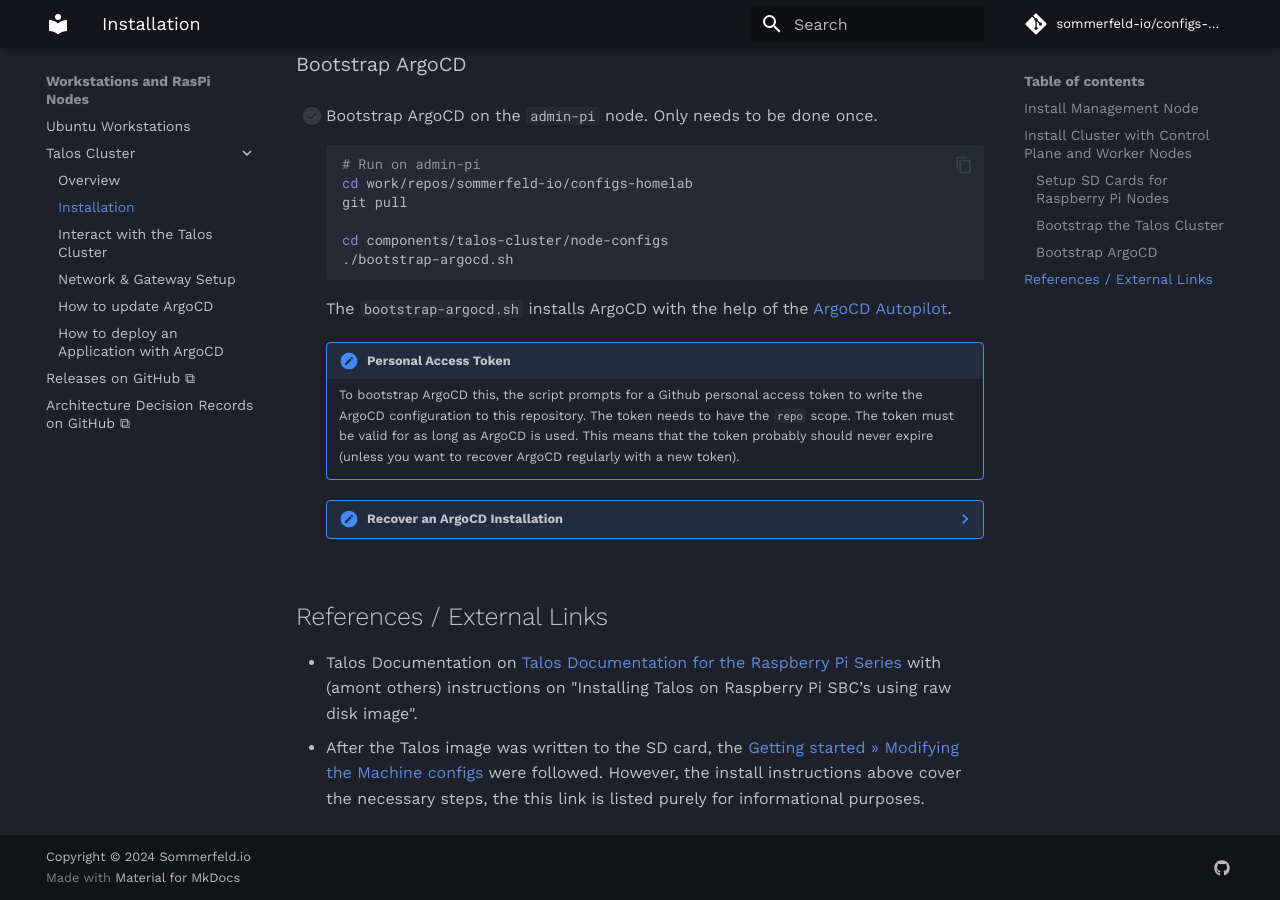
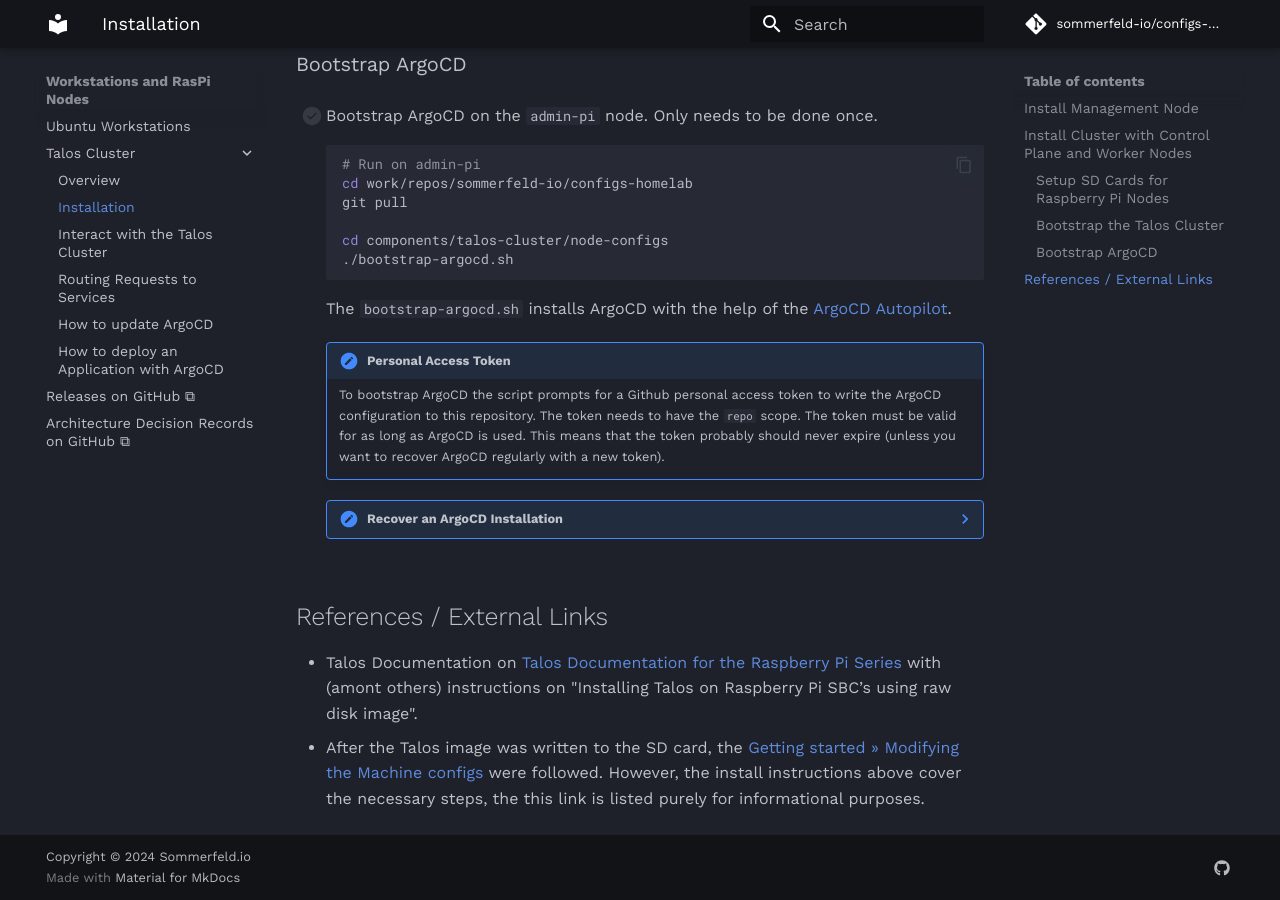
Before and after one commit to sommerfeld-io/configs-homelab, an MkDocs documentation site: the page built from docs/nodes/talos-cluster/installation.md, in a window 1280 px wide and 900 px high, scrolled down 2379 px. Built offline with MkDocs 1.6.1 and Material for MkDocs 9.7.7, drawn with Linux system fonts in a browser that asks for light colours; comment, search, counter and statistics services are not loaded; some of the changed text lies outside the part shown.

Commit message:
docs: reflect the use ingress

```diff
--- a/docs/nodes/talos-cluster/installation.md
+++ b/docs/nodes/talos-cluster/installation.md
@@ -87,7 +87,7 @@
     The `bootstrap-argocd.sh` installs ArgoCD with the help of the [ArgoCD Autopilot](https://argocd-autopilot.readthedocs.io/en/stable/Getting-Started).
 
     !!! note "Personal Access Token"
-        To bootstrap ArgoCD this, the script prompts for a Github personal access token to write the ArgoCD configuration to this repository. The token needs to have the `repo` scope. The token must be valid for as long as ArgoCD is used. This means that the token probably should never expire (unless you want to recover ArgoCD regularly with a new token).
+        To bootstrap ArgoCD the script prompts for a Github personal access token to write the ArgoCD configuration to this repository. The token needs to have the `repo` scope. The token must be valid for as long as ArgoCD is used. This means that the token probably should never expire (unless you want to recover ArgoCD regularly with a new token).
 
     ??? note "Recover an ArgoCD Installation"
         In case the ArgoCD setup is broken, the `bootstrap-argocd.sh` script offers a recovery-option to re-install ArgoCD with all the configuration stored in the repository. So there is no need to re-configure everything manually or to backup the Talos Cluster (other than data that should explicitly be backed up). The cluster can be re-built from this configuration at any time.
--- a/mkdocs.yml
+++ b/mkdocs.yml
@@ -63,7 +63,7 @@
           - Overview: nodes/talos-cluster/index.md
           - Installation: nodes/talos-cluster/installation.md
           - nodes/talos-cluster/interact.md
-          - Network & Gateway Setup: nodes/talos-cluster/network-gateway.md
+          - Routing Requests to Services: nodes/talos-cluster/request-routing.md
           - nodes/talos-cluster/howto/update-argocd.md
           - nodes/talos-cluster/howto/deploy-application-with-argocd.md
       - Releases on GitHub ⧉: https://github.com/sommerfeld-io/configs-homelab/releases
```
Also changed, not shown: other parts of docs/nodes/talos-cluster/installation.md (+1 -1 lines), docs/api-docs/scripts/ansible-cli.md (+1 -1 lines), docs/nodes/talos-cluster/network-gateway.md (deleted, +0 -21 lines), docs/nodes/talos-cluster/request-routing.md (added, +8 -0 lines).
